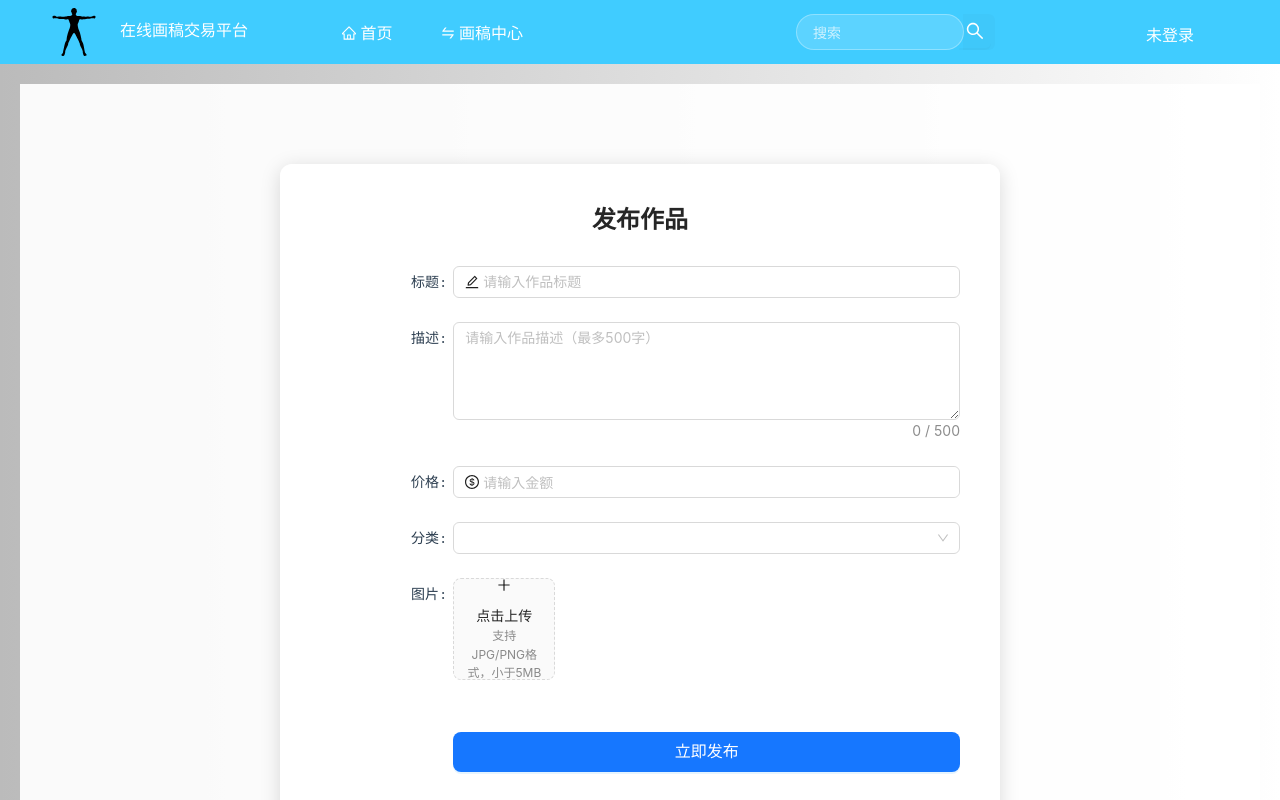
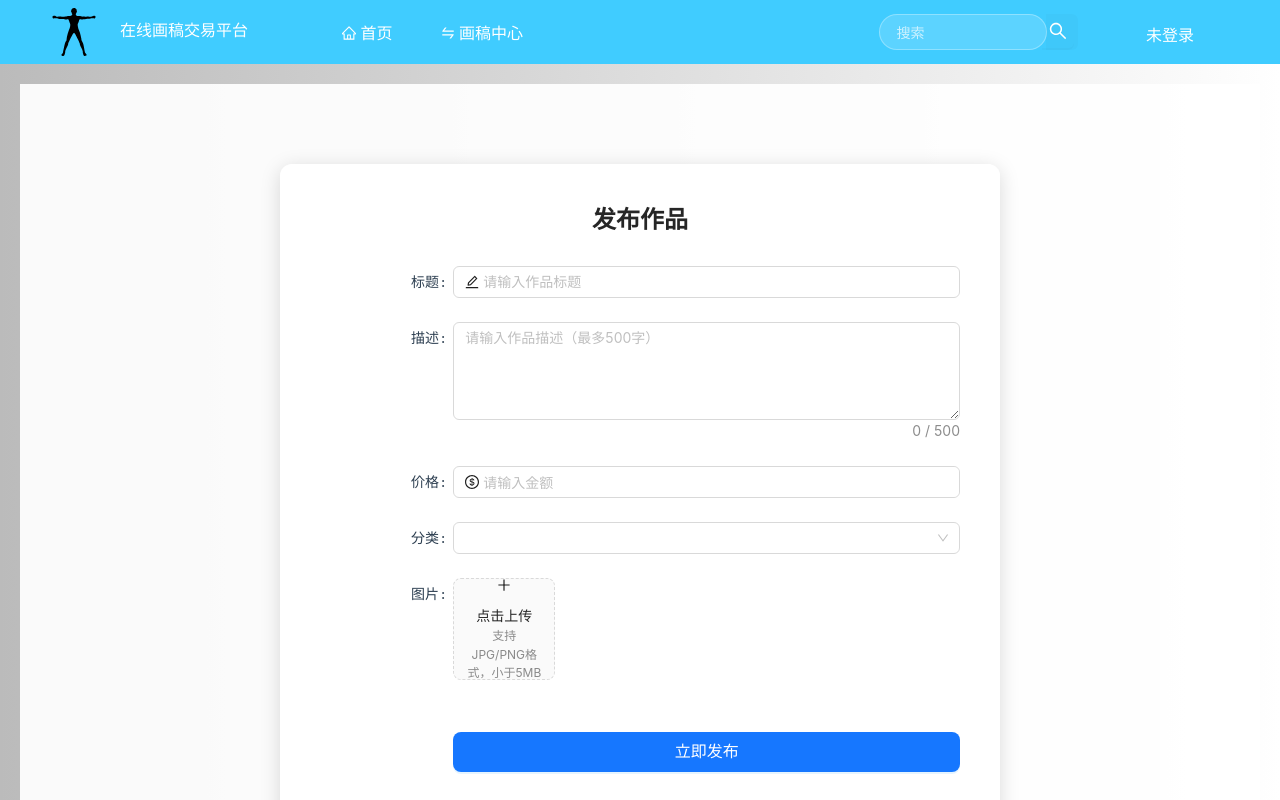
Before and after one commit to Chaim16/draft-web, a Vue app: page /release in a window 1280 px wide. Shown: the top 800 px of the page. Built offline with nearby package versions, Linux system fonts and the light colour scheme.

Commit message:
fix: 导航栏修复

```diff
--- a/src/components/GlobalHeader.vue
+++ b/src/components/GlobalHeader.vue
@@ -5,10 +5,11 @@
       <span class="system-name">在线画稿交易平台</span>
     </div>
     <div class="header-middle">
+      <div class="menu-wrapper">
         <a-menu
           mode="horizontal"
           :selected-keys="selectedKeys"
-        :inlineCollapsed="false"
+          :inline-collapsed="false"
         >
           <a-menu-item
             v-for="item in filteredRoutes"
@@ -23,6 +24,7 @@
             {{ item.name }}
           </a-menu-item>
         </a-menu>
+      </div>
       <div class="search-wrapper">
         <a-input-search
           v-model:value="searchKeyword"
@@ -166,6 +168,10 @@ const logout = () => {
   background-color: rgba(255, 255, 255, 0.1) !important;
 }
 
+.menu-wrapper {
+  width: 100%;
+}
+
 /* 更新后的搜索框样式 */
 .search-wrapper {
   margin-left: auto;
--- a/src/views/MarketCenter.vue
+++ b/src/views/MarketCenter.vue
@@ -89,7 +89,6 @@ import { UserOutlined } from "@ant-design/icons-vue";
 import api from "@/api/api";
 import { message } from "ant-design-vue";
 import { staticURL } from "@/utils/axios";
-import { useRoute } from "vue-router";
 
 // 模拟数据（实际应通过API获取）
 const draftList = ref([]);
```
Lines whose indentation alone changed are shown as unchanged.
